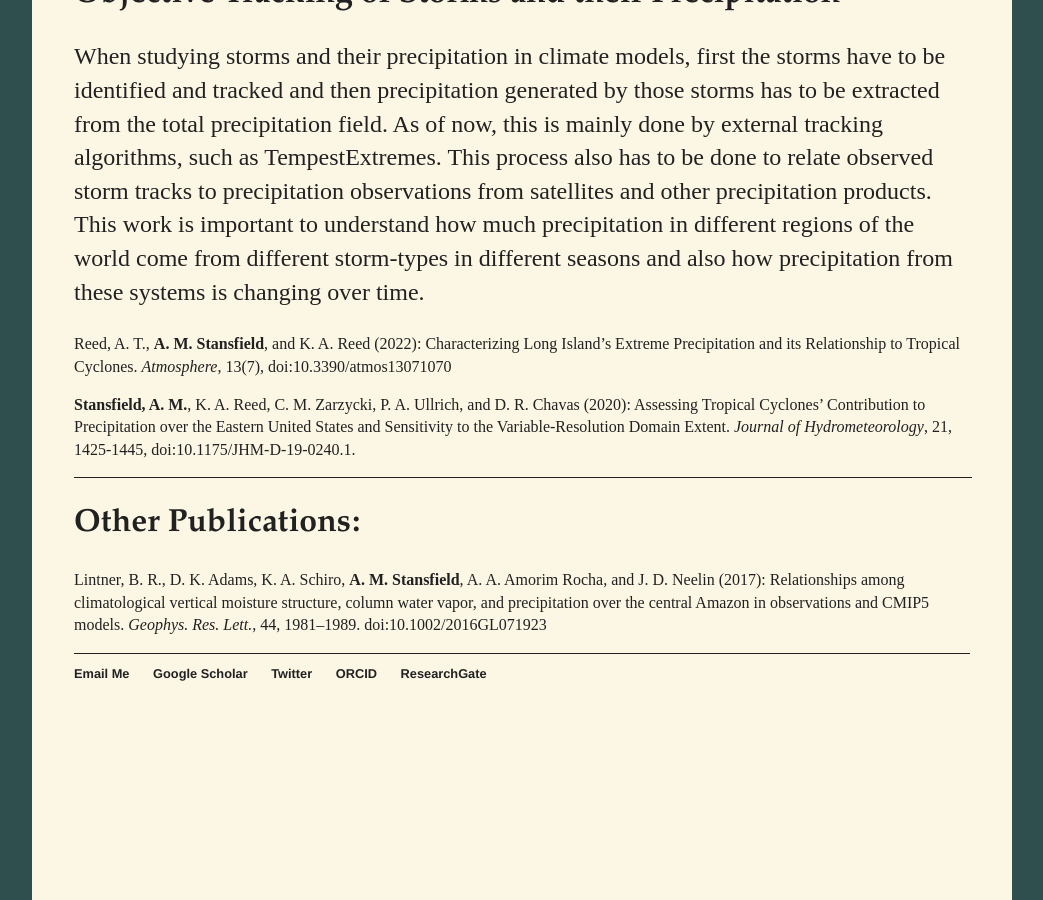
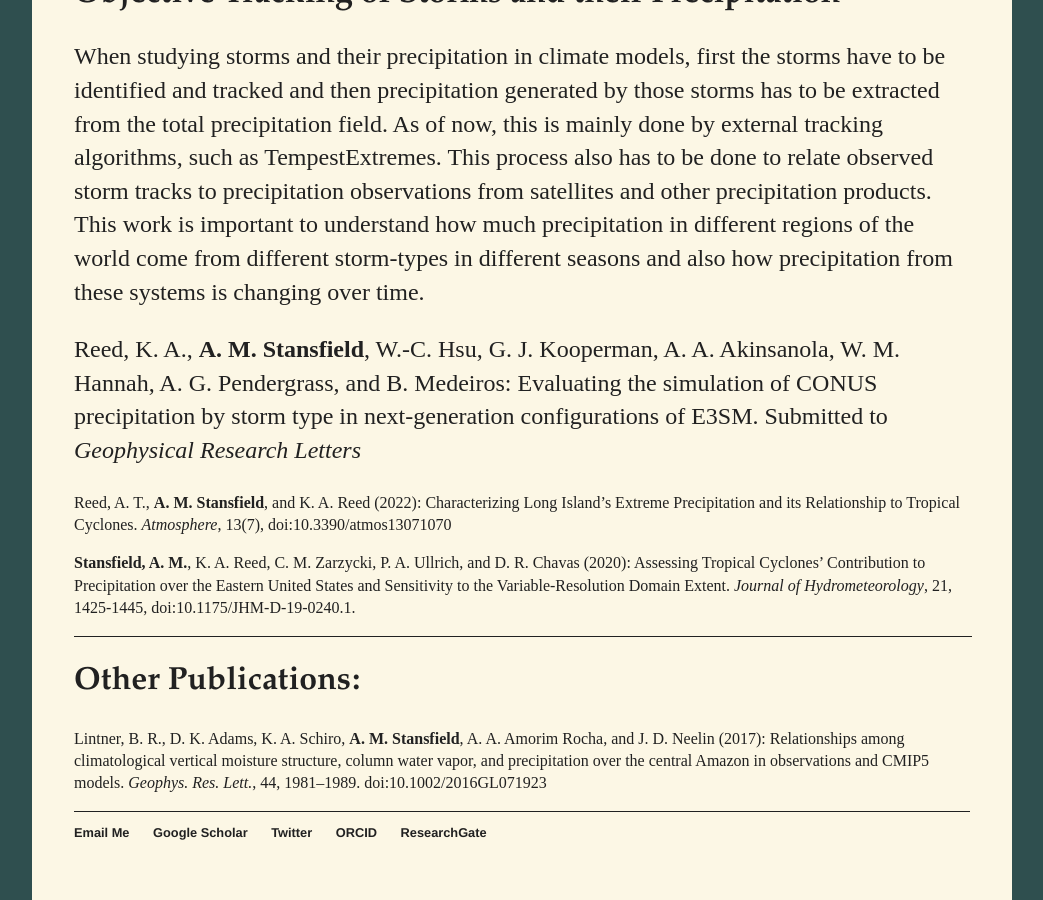
Before and after one commit to alyssa-stansfield/alyssa-stansfield.github.io, a Jekyll site: the page built from research/index.html, in a window 1280 px wide and 900 px high, scrolled down 1325 px. Shown: the whole window, without its empty margins (118-1161 px from the left). Built offline with Jekyll 4.4.1, drawn with Linux system fonts in a browser that asks for light colours.

Commit message:
Added new GRL paper submission

```diff
--- a/research/index.html
+++ b/research/index.html
@@ -25,6 +25,7 @@ title: My Research
 
 <h2>Objective Tracking of Storms and their Precipitation</h2>
 <p>When studying storms and their precipitation in climate models, first the storms have to be identified and tracked and then precipitation generated by those storms has to be extracted from the total precipitation field. As of now, this is mainly done by external tracking algorithms, such as <a href="https://github.com/ClimateGlobalChange/tempestextremes">TempestExtremes</a>. This process also has to be done to relate observed storm tracks to precipitation observations from satellites and other precipitation products. This work is important to understand how much precipitation in different regions of the world come from different storm-types in different seasons and also how precipitation from these systems is changing over time.</p>
+<p style="fontsize:1em;">Reed, K. A., <b>A. M. Stansfield</b>, W.-C. Hsu, G. J. Kooperman, A. A. Akinsanola, W. M. Hannah, A. G. Pendergrass, and B. Medeiros: Evaluating the simulation of CONUS precipitation by storm type in next-generation configurations of E3SM. Submitted to <em>Geophysical Research Letters</em></p>
 <p style="font-size:1em;"><a href="https://www.mdpi.com/2073-4433/13/7/1070">Reed, A. T., <b>A. M. Stansfield</b>, and K. A. Reed (2022): Characterizing Long Island’s Extreme Precipitation and its Relationship to Tropical Cyclones. <em>Atmosphere</em>, 13(7), doi:10.3390/atmos13071070</a></p>
 <p style="font-size:1em;"><a href="https://journals.ametsoc.org/view/journals/hydr/21/7/jhmD190240.xml?tab_body=fulltext-display"><b>Stansfield, A. M.</b>, K. A. Reed, C. M. Zarzycki, P. A. Ullrich, and D. R. Chavas (2020): Assessing Tropical Cyclones’ Contribution to Precipitation over the Eastern United States and Sensitivity to the Variable-Resolution Domain Extent. <em>Journal of Hydrometeorology</em>, 21, 1425-1445, doi:10.1175/JHM-D-19-0240.1.</a></p>
 
```
